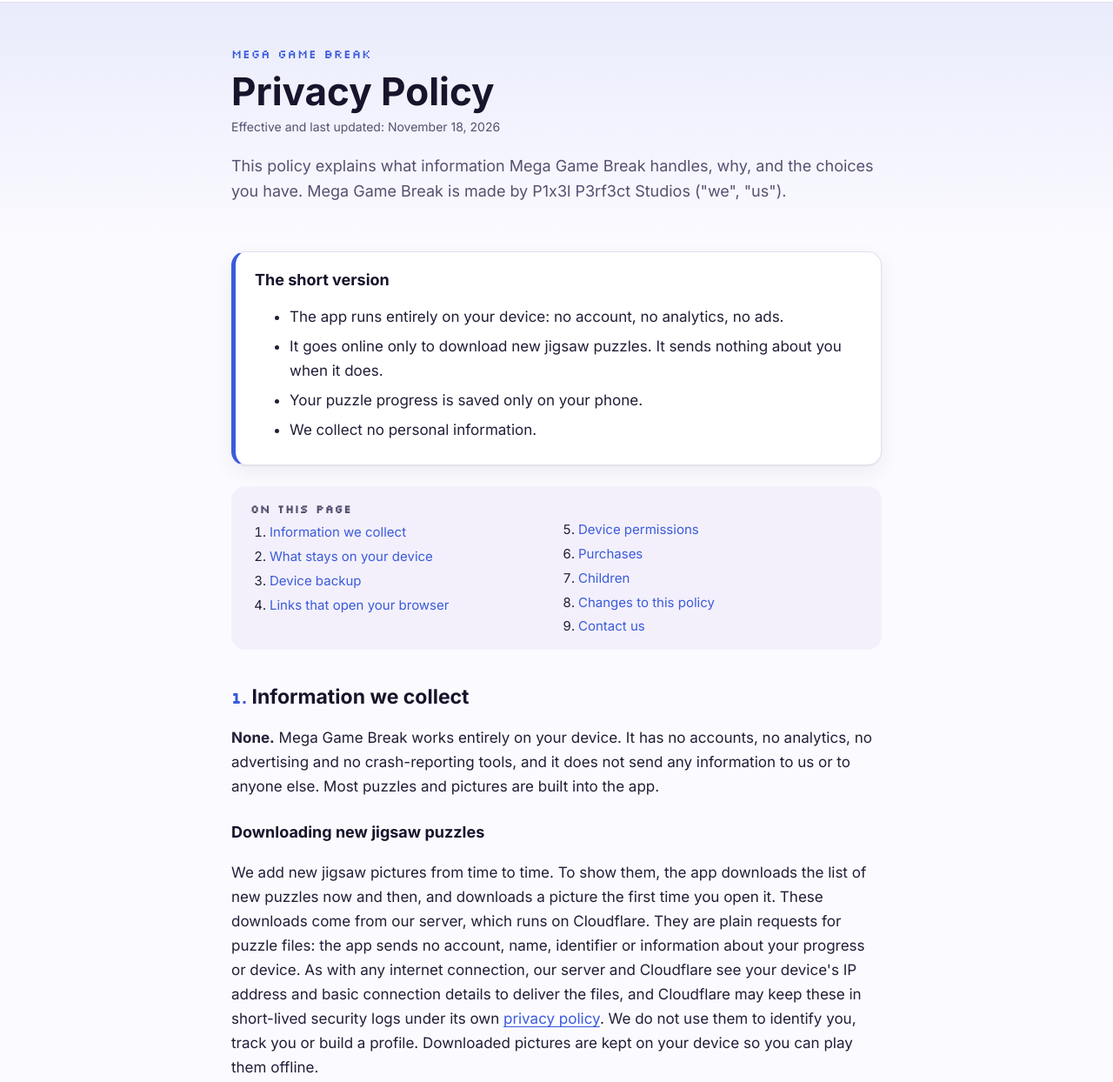
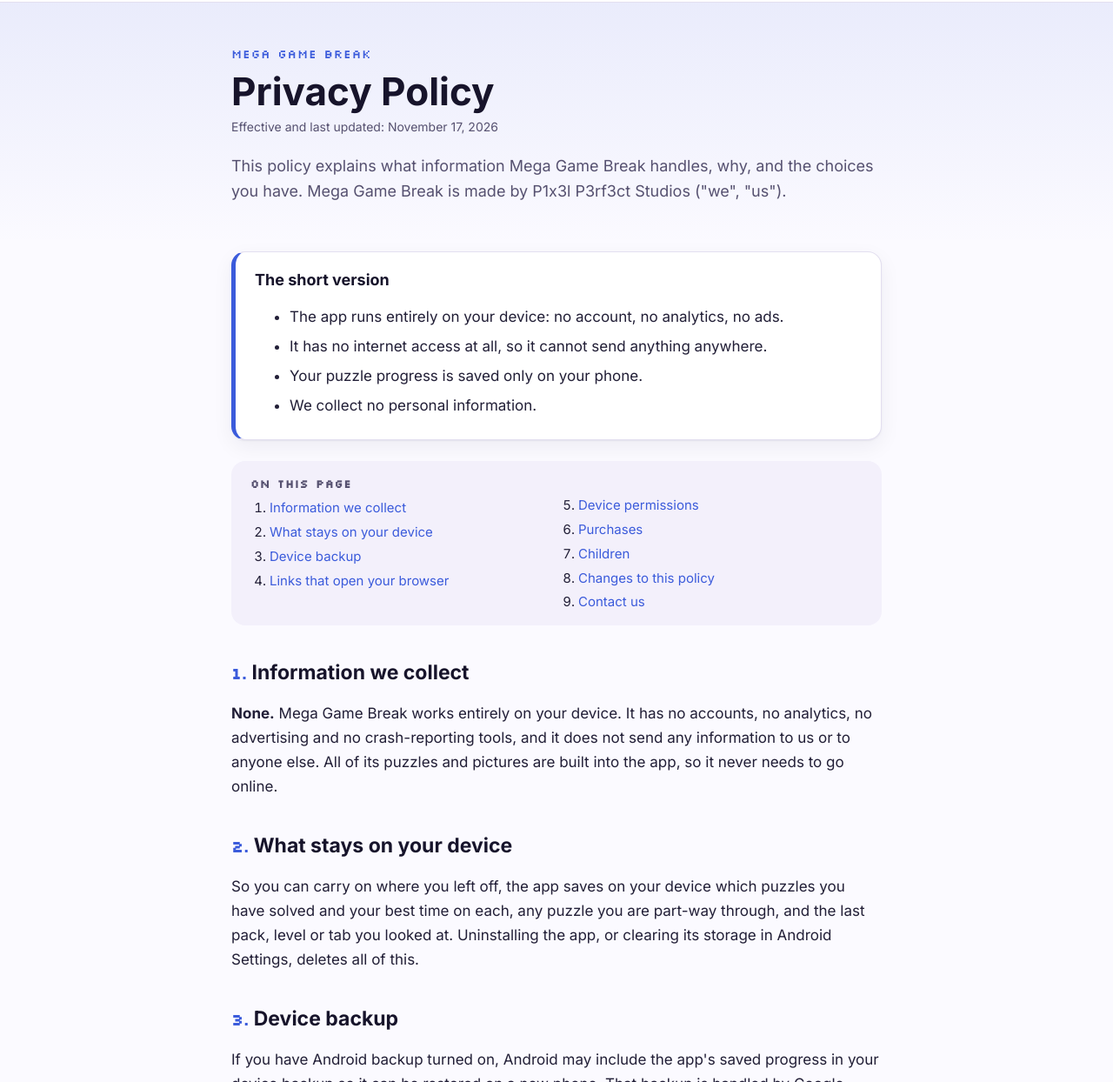
Before and after one commit to sparklynerd2/p1x3lp3rf3ctstudios, a plain HTML site: page public/mega-game-break/privacy/index.html in a window 1280 px wide. Shown: the part 120-1364 px from the top of the page at 87% size. Drawn offline with Linux system fonts and the light colour scheme.

Commit message:
Revert Mega Game Break download wording for now
The online puzzles will come from Firebase rather than a Cloudflare
Worker; the policy will be rewritten for that.

Co-Authored-By: Claude Opus 5.5 <noreply@anthropic.com>
Claude-Session: https://claude.ai/code/session_011E33hgABLUsVoEPzHw834q

```diff
--- a/public/mega-game-break/privacy/index.html
+++ b/public/mega-game-break/privacy/index.html
@@ -22,17 +22,17 @@
 </div></header>
 <nav class="subnav" aria-label="Mega Game Break pages"><div class="wrap"><a class="subnav-app" href="/mega-game-break/"><img src="/assets/icons/mega-game-break.png" alt="" width="24" height="24">Mega Game Break</a><div class="subnav-links"><a href="/mega-game-break/">Overview</a><a href="/mega-game-break/privacy/" aria-current="page">Privacy</a><a href="/mega-game-break/terms/">Terms</a></div></div></nav>
 <main id="main">
-<div class="doc-hero"><div class="wrap narrow"><p class="eyebrow">Mega Game Break</p><h1>Privacy Policy</h1><p class="updated">Effective and last updated: November 18, 2026</p><p class="lead">This policy explains what information Mega Game Break handles, why, and the choices you have. Mega Game Break is made by P1x3l P3rf3ct Studios ("we", "us").</p></div></div><div class="wrap narrow doc">
+<div class="doc-hero"><div class="wrap narrow"><p class="eyebrow">Mega Game Break</p><h1>Privacy Policy</h1><p class="updated">Effective and last updated: November 17, 2026</p><p class="lead">This policy explains what information Mega Game Break handles, why, and the choices you have. Mega Game Break is made by P1x3l P3rf3ct Studios ("we", "us").</p></div></div><div class="wrap narrow doc">
 <aside class="summary"><h2>The short version</h2><ul><li>The app runs entirely on your device: no account, no analytics, no ads.</li>
-<li>It goes online only to download new jigsaw puzzles. It sends nothing about you when it does.</li>
+<li>It has no internet access at all, so it cannot send anything anywhere.</li>
 <li>Your puzzle progress is saved only on your phone.</li>
 <li>We collect no personal information.</li></ul></aside>
 <nav class="toc" aria-label="On this page"><h2>On this page</h2><ol><li><a href="#collect">Information we collect</a></li><li><a href="#device">What stays on your device</a></li><li><a href="#backup">Device backup</a></li><li><a href="#links">Links that open your browser</a></li><li><a href="#permissions">Device permissions</a></li><li><a href="#purchases">Purchases</a></li><li><a href="#children">Children</a></li><li><a href="#changes">Changes to this policy</a></li><li><a href="#contact">Contact us</a></li></ol></nav>
-<section id="collect"><h2><span class="num">1.</span> Information we collect</h2><p><strong>None.</strong> Mega Game Break works entirely on your device. It has no accounts, no analytics, no advertising and no crash-reporting tools, and it does not send any information to us or to anyone else. Most puzzles and pictures are built into the app.</p><h3>Downloading new jigsaw puzzles</h3><p>We add new jigsaw pictures from time to time. To show them, the app downloads the list of new puzzles now and then, and downloads a picture the first time you open it. These downloads come from our server, which runs on Cloudflare. They are plain requests for puzzle files: the app sends no account, name, identifier or information about your progress or device. As with any internet connection, our server and Cloudflare see your device's IP address and basic connection details to deliver the files, and Cloudflare may keep these in short-lived security logs under its own <a href="https://www.cloudflare.com/privacypolicy/">privacy policy</a>. We do not use them to identify you, track you or build a profile. Downloaded pictures are kept on your device so you can play them offline.</p></section>
+<section id="collect"><h2><span class="num">1.</span> Information we collect</h2><p><strong>None.</strong> Mega Game Break works entirely on your device. It has no accounts, no analytics, no advertising and no crash-reporting tools, and it does not send any information to us or to anyone else. All of its puzzles and pictures are built into the app, so it never needs to go online.</p></section>
 <section id="device"><h2><span class="num">2.</span> What stays on your device</h2><p>So you can carry on where you left off, the app saves on your device which puzzles you have solved and your best time on each, any puzzle you are part-way through, and the last pack, level or tab you looked at. Uninstalling the app, or clearing its storage in Android Settings, deletes all of this.</p></section>
 <section id="backup"><h2><span class="num">3.</span> Device backup</h2><p>If you have Android backup turned on, Android may include the app's saved progress in your device backup so it can be restored on a new phone. That backup is handled by Google under your Google account and its privacy policy; we cannot see it. You can turn backup off in Android Settings.</p></section>
 <section id="links"><h2><span class="num">4.</span> Links that open your browser</h2><p>A few buttons open a web page in your browser: <em>Photo source</em>, shown when you finish a jigsaw made from a credited photograph, and the Privacy Policy and Terms of Service links on the home screen. Those pages are visited by your browser, not the app, and other websites are covered by their own privacy policies.</p></section>
-<section id="permissions"><h2><span class="num">5.</span> Device permissions</h2><p>The app asks only for internet access, which it uses solely to download new jigsaw puzzles as described above. It has no access to your camera, microphone, location, contacts or files.</p></section>
+<section id="permissions"><h2><span class="num">5.</span> Device permissions</h2><p>The app requests no permissions at all. It does not ask for internet access, and it has no access to your camera, microphone, location, contacts or files.</p></section>
 <section id="purchases"><h2><span class="num">6.</span> Purchases</h2><p>The app is free. It has no in-app purchases, subscriptions or ads.</p></section>
 <section id="children"><h2><span class="num">7.</span> Children</h2><p>Mega Game Break is suitable for all ages and does not collect personal information from anyone, including children.</p></section>
 <section id="changes"><h2><span class="num">8.</span> Changes to this policy</h2><p>If we change this policy, we will update the date at the top of this page. For important changes we will also let you know in the app or on its Google Play listing before they take effect.</p></section>
```
Also changed, not shown: public/mega-game-break/index.html (+1 -1 lines).
